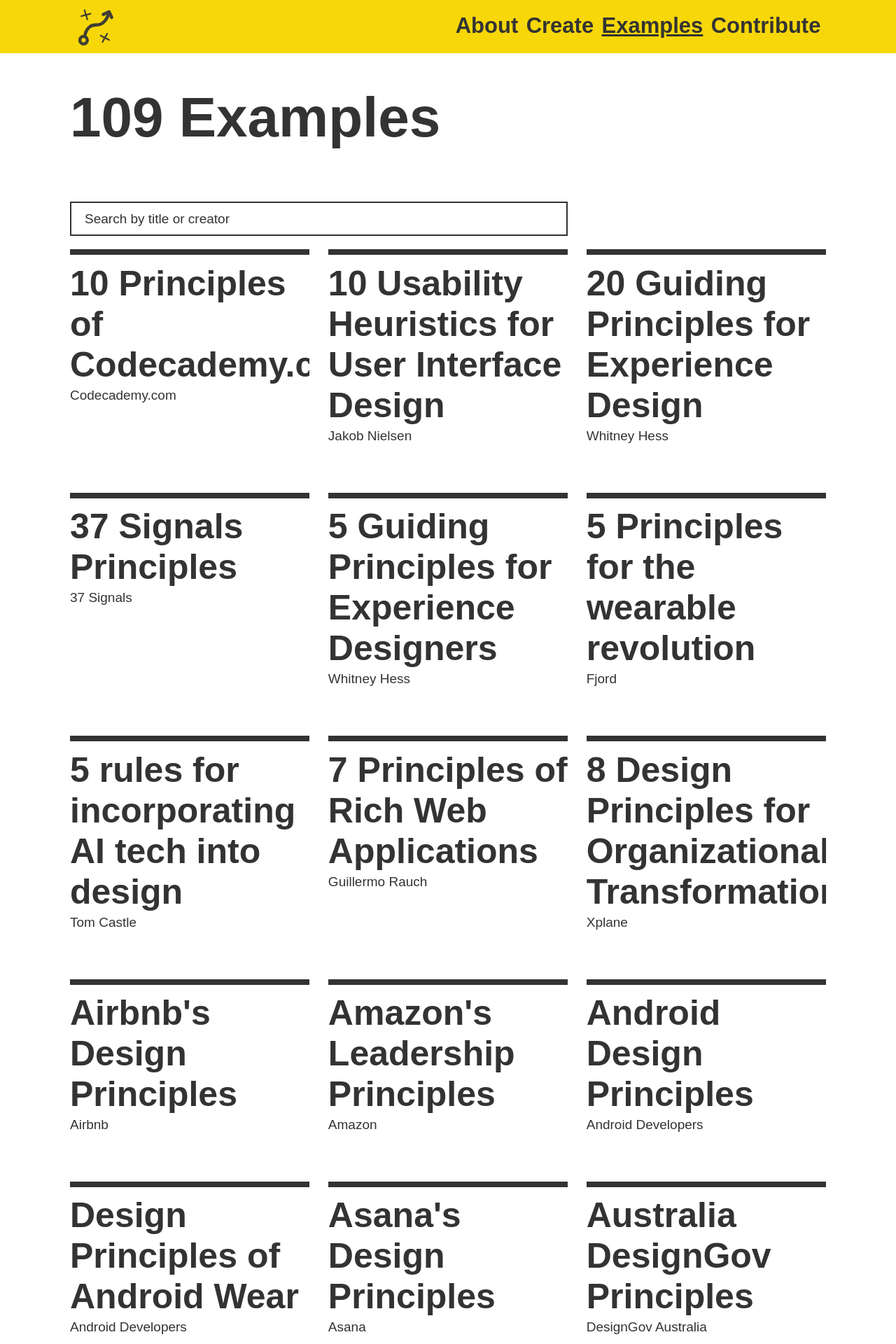
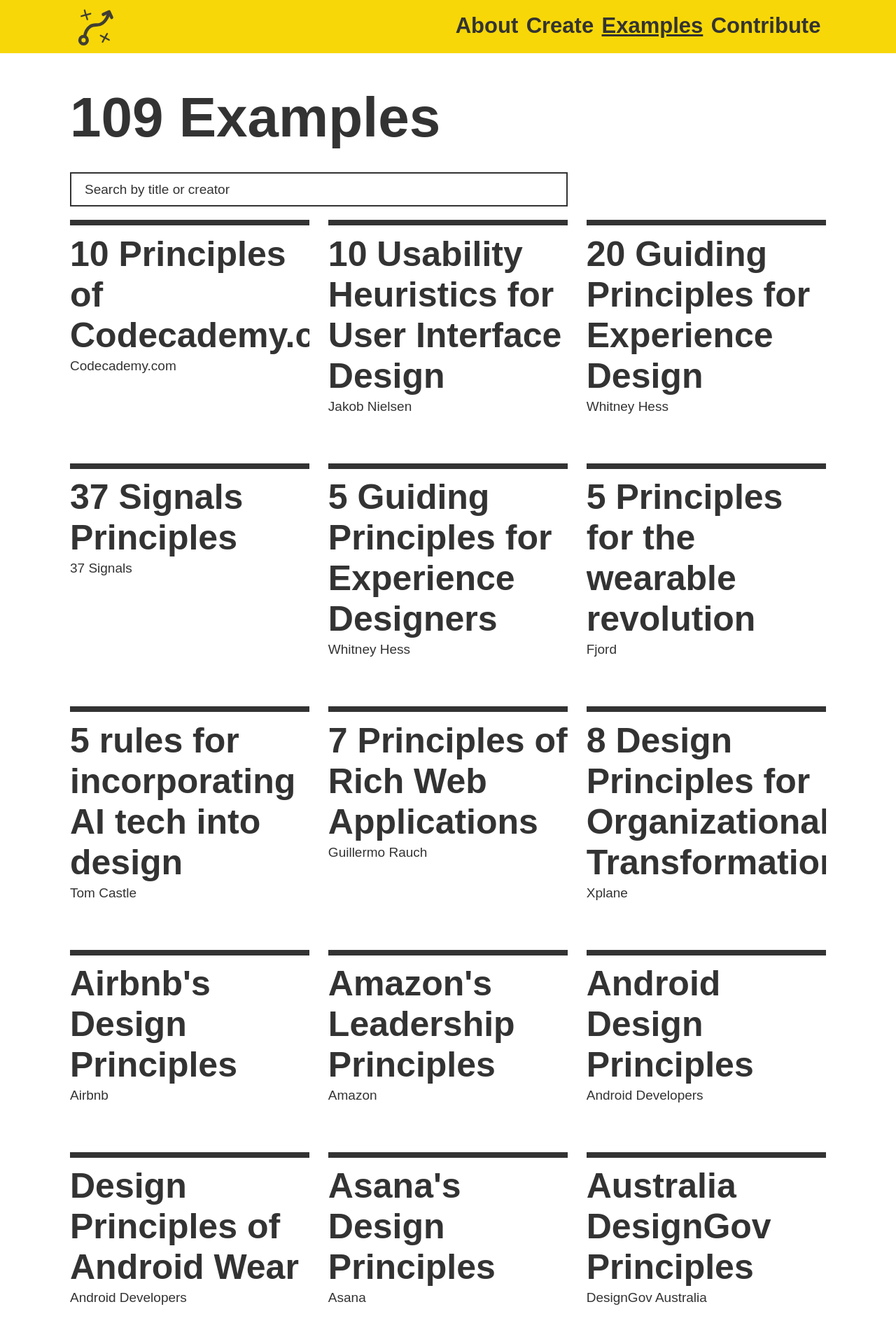
Before and after one commit to benbrignell/principles.design, a Jekyll site: the page built from examples.md, in a window 1280 px wide. Shown: the top 1920 px of the page at 70% size. Built offline with Jekyll 4.4.1, drawn with Linux system fonts in a browser that asks for light colours.

Commit message:
gave in and removed some lovely whitespace to give search results more visibility

```diff
--- a/_layouts/examples.html
+++ b/_layouts/examples.html
@@ -7,7 +7,7 @@
         {% capture post_count %} {{ post_count | plus: 1 }} {% endcapture %}
         {% endfor %}
 
-        <h1 class="post-title">{{ post_count }} {{ page.title }}</h1>
+        <h1 class="post-title" style="margin-bottom: 0.2em;">{{ post_count }} {{ page.title }}</h1>
 
       </header>
 
```
